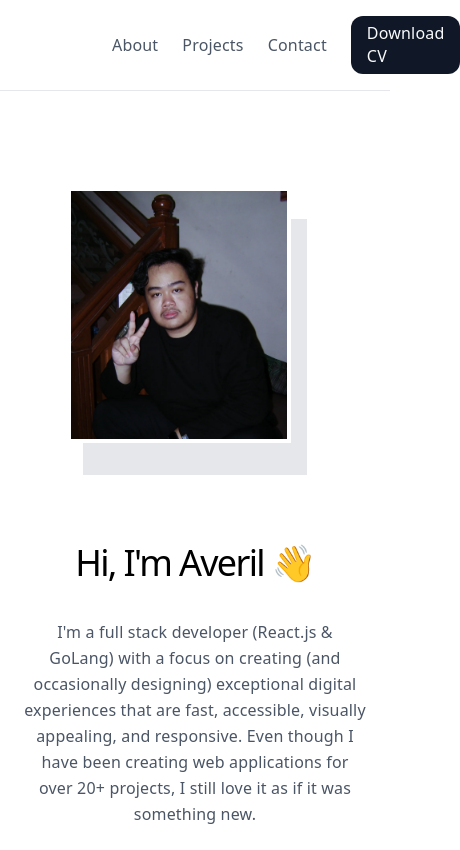
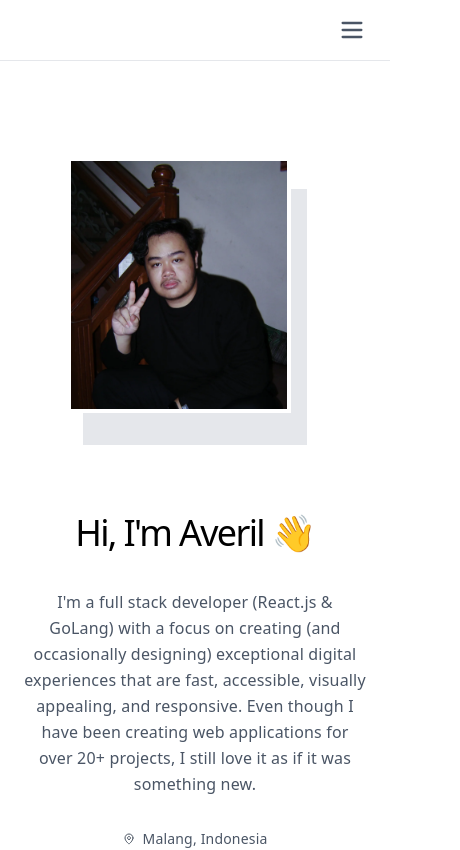
Before and after one commit to Saident/MyPortfolio, a React (Vite) app: page / in a window 390 px wide. Shown: the top 850 px of the page, 460 px wide, since content can reach past the window. Built offline with nearby package versions, Linux system fonts and the light colour scheme.

Commit message:
added mobile screen for navbar

```diff
--- a/src/components/Navbar.jsx
+++ b/src/components/Navbar.jsx
@@ -1,18 +1,22 @@
+import React, { useState } from "react";
 import resumePdf from "../assets/resume.pdf";
 
 const navItems = ["About", "Projects", "Contact"];
 
 const Navbar = () => {
+  const [isOpen, setIsOpen] = useState(false);
+
   return (
-    <header className="flex items-center justify-around gap-4 px-20 py-4 bg-white border-b border-gray-200">
-      <div className="flex items-center justify-between px-8 flex-1 w-full">
+    <header className="relative flex items-center justify-between px-6 lg:px-20 py-4 bg-white border-b border-gray-200 z-50">
+
+      {/* Logo Area */}
       <div className="text-3xl font-bold text-gray-900">
       </div>
 
-        <nav className="flex items-center justify-center gap-6">
+      <nav className="hidden md:flex items-center gap-6">
         {navItems.map((item) => (
           <div key={item} className="flex items-center justify-center">
-                <a href={`#${item.toLowerCase()}`} className="text-gray-600 no-underline hover:text-gray-900">
+            <a href={`#${item.toLowerCase()}`} className="text-gray-600 no-underline hover:text-gray-900 transition-colors">
               {item}
             </a>
           </div>
@@ -22,15 +26,54 @@ const Navbar = () => {
           <a
             href={resumePdf}
             download="CV - Averil Primayuda.pdf"
-              className="px-4 py-1.5 bg-gray-900 text-white rounded-xl cursor-pointer hover:bg-gray-800 inline-block no-underline"
+            className="px-4 py-1.5 bg-gray-900 text-white rounded-xl cursor-pointer hover:bg-gray-800 transition-colors inline-block no-underline"
           >
-              <span className="text-gray-50">
-                Download CV
-              </span>
+            <span className="text-gray-50">Download CV</span>
           </a>
         </div>
       </nav>
+
+      <button
+        className="md:hidden text-gray-600 hover:text-black focus:outline-none"
+        onClick={() => setIsOpen(!isOpen)}
+      >
+        {isOpen ? (
+          <svg className="w-7 h-7" fill="none" stroke="currentColor" viewBox="0 0 24 24">
+            <path strokeLinecap="round" strokeLinejoin="round" strokeWidth={2} d="M6 18L18 6M6 6l12 12" />
+          </svg>
+        ) : (
+          <svg className="w-7 h-7" fill="none" stroke="currentColor" viewBox="0 0 24 24">
+            <path strokeLinecap="round" strokeLinejoin="round" strokeWidth={2} d="M4 6h16M4 12h16M4 18h16" />
+          </svg>
+        )}
+      </button>
+
+      <div
+        className={`absolute top-full left-0 w-full bg-white border-b border-gray-200 shadow-xl md:hidden flex flex-col items-center py-6 gap-6 transition-all duration-300 origin-top ${
+          isOpen ? "scale-y-100 opacity-100" : "scale-y-0 opacity-0 pointer-events-none"
+        }`}
+      >
+        {navItems.map((item) => (
+          <a
+            key={item}
+            href={`#${item.toLowerCase()}`}
+            onClick={() => setIsOpen(false)}
+            className="text-xl font-medium text-gray-600 no-underline hover:text-gray-900 transition-colors"
+          >
+            {item}
+          </a>
+        ))}
+
+        <a
+          href={resumePdf}
+          download="CV - Averil Primayuda.pdf"
+          onClick={() => setIsOpen(false)}
+          className="px-6 py-2.5 bg-gray-900 text-white rounded-xl cursor-pointer hover:bg-gray-800 transition-colors inline-block no-underline w-11/12 max-w-sm text-center"
+        >
+          <span className="text-gray-50 font-medium">Download CV</span>
+        </a>
       </div>
+
     </header>
   );
 };
```
Lines whose indentation alone changed are shown as unchanged.
